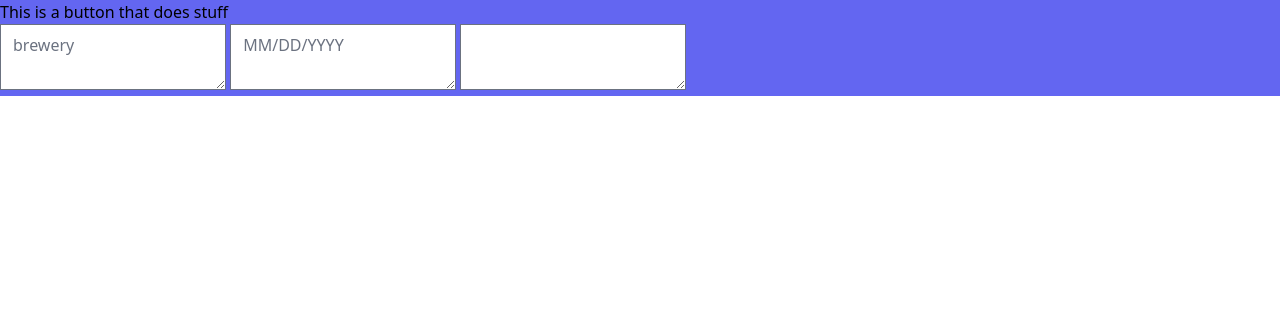
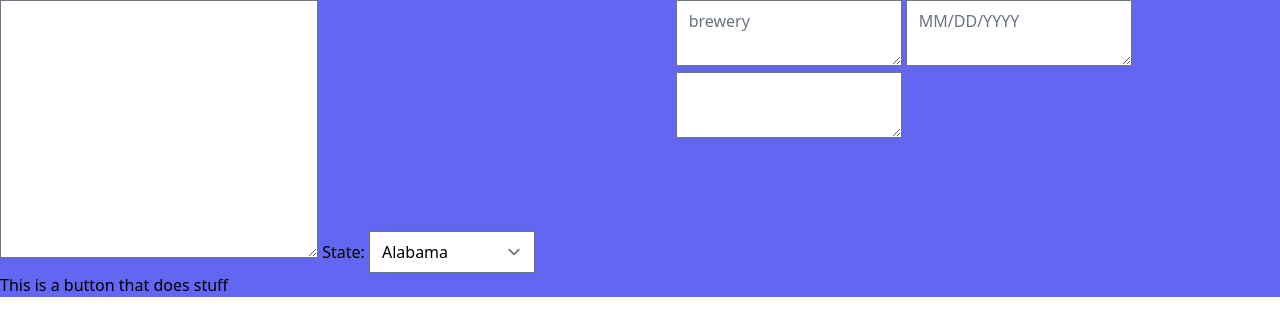
Before and after one commit to ppepin34/gitpub, a plain HTML site: page index.html in a window 1280 px wide. Drawn offline with nearby package versions, Linux system fonts and the light colour scheme; no server answers.

Commit message:
filling out html

```diff
--- a/index.html
+++ b/index.html
@@ -14,10 +14,34 @@
 <body>
     <header></header>
 
-    <main class="bg-indigo-500">
+    <main class="bg-indigo-500 flex columns-2 sm;columns-1">
         <div id="search-bar-area">
-            <form id="searchbar"></form>
-            <button id="randombullshitgo" class="rounded-md bg-slate">This is a button that does stuff</button>
+            <form id="searchbar">
+                <textarea name="" id="" cols="30" rows="10"></textarea>
+                <label for="states">State:</label>
+                <select name="state" id="state">
+                    <option value="alabama">Alabama</option>
+                    <option value="alaska">Alaska</option>
+                    <option value="arkansas">Arkansas</option>
+                    <option value="california">California</option>
+                    <option value="colorado">Colorado</option>
+                    <option value="delaware">Delaware</option>
+                    <option value="florida">Florida</option>
+                    <option value="georgia">Georgia</option>
+                    <option value="hawaii">Hawaii</option>
+                    <option value="idaho">Idaho</option>
+                    <option value="illinois">Illinois</option>
+                    <option value="indiana">Indiana</option>
+                    <option value="iowa">Iowa</option>
+                    <option value="kansas">Kansas</option>
+                    <option value="louisiana">Louisiana</option>
+                    <option value="maine">Maine</option>
+                    <option value="maryland">Maryland</option>
+                    <option value="massachusetts">Massachusetts</option>
+                </select>
+                <button id="randombullshitgo" class="rounded-md bg-slate">This is a button that does stuff</button>
+            </form>
+
         </div>
         <div id="journal-container">
             <form id="journal-1">
```
